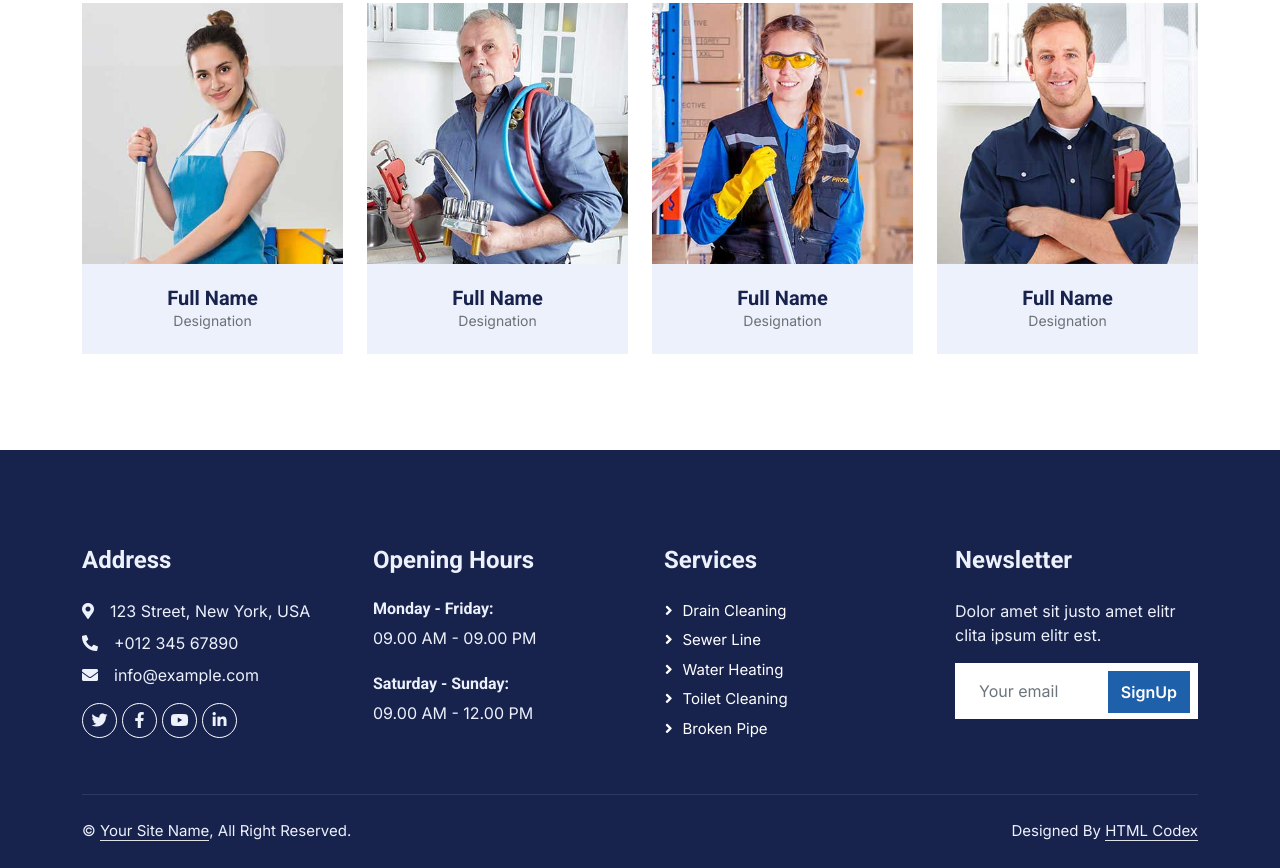
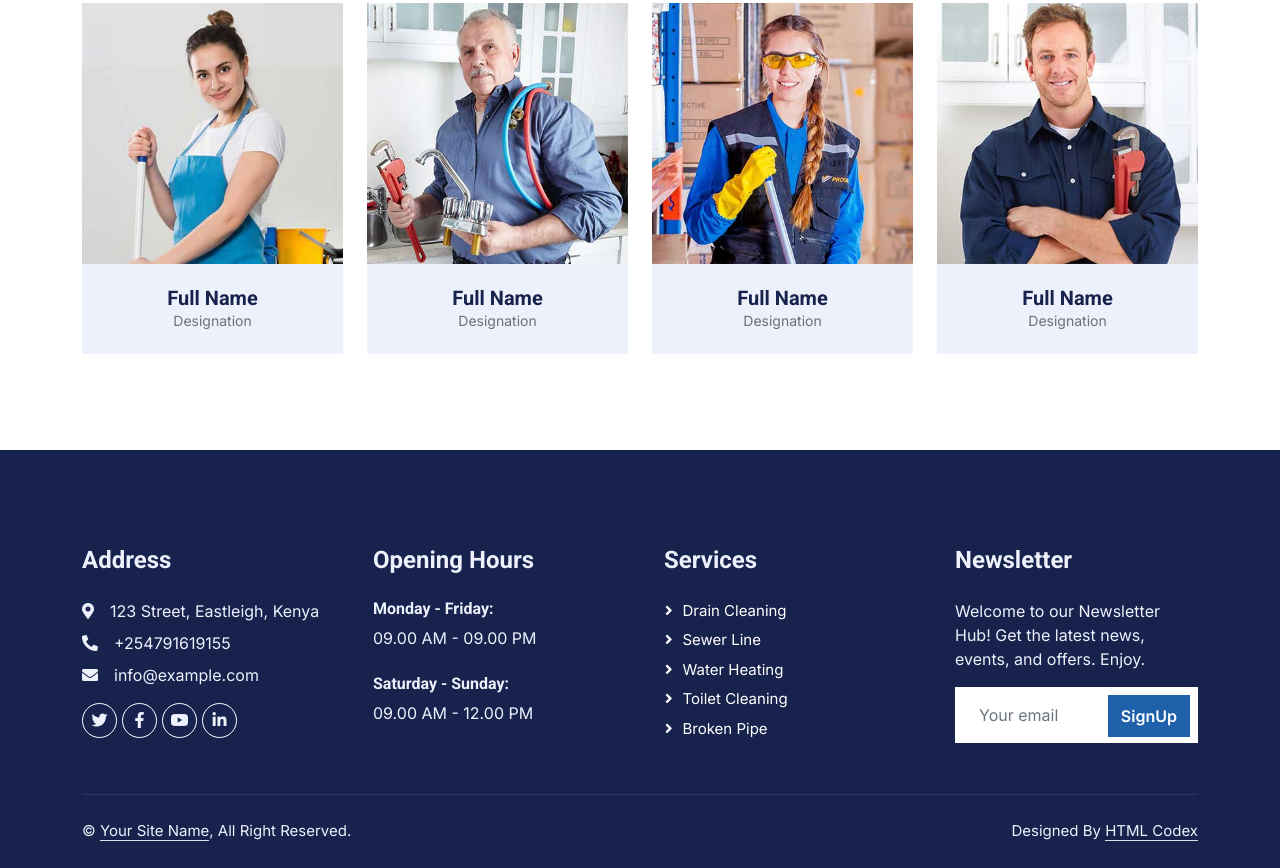
Before and after one commit to McOwino20/plumber-service-website-main, a plain HTML site: page team.html in a window 1280 px wide. Shown: the part 1069-1937 px from the top of the page. Drawn offline with nearby package versions, Linux system fonts and the light colour scheme.

Commit message:
Update team.html

```diff
--- a/team.html
+++ b/team.html
@@ -3,7 +3,7 @@
 
 <head>
     <meta charset="utf-8">
-    <title>Plumberz - Free Plumbing Website Template</title>
+    <title>Plumberz -Plumbing Website</title>
     <meta content="width=device-width, initial-scale=1.0" name="viewport">
     <meta content="" name="keywords">
     <meta content="" name="description">
@@ -102,7 +102,7 @@
                     </div>
                     <div class="ms-3">
                         <p class="mb-1 text-white">Emergency 24/7</p>
-                        <h5 class="m-0 text-secondary">+012 345 6789</h5>
+                        <h5 class="m-0 text-secondary">+254791619155</h5>
                     </div>
                 </div>
             </div>
@@ -291,8 +291,8 @@
             <div class="row g-5">
                 <div class="col-lg-3 col-md-6">
                     <h4 class="text-light mb-4">Address</h4>
-                    <p class="mb-2"><i class="fa fa-map-marker-alt me-3"></i>123 Street, New York, USA</p>
-                    <p class="mb-2"><i class="fa fa-phone-alt me-3"></i>+012 345 67890</p>
+                    <p class="mb-2"><i class="fa fa-map-marker-alt me-3"></i>123 Street, Eastleigh, Kenya</p>
+                    <p class="mb-2"><i class="fa fa-phone-alt me-3"></i>+254791619155</p>
                     <p class="mb-2"><i class="fa fa-envelope me-3"></i>info@example.com</p>
                     <div class="d-flex pt-2">
                         <a class="btn btn-outline-light btn-social" href=""><i class="fab fa-twitter"></i></a>
@@ -318,7 +318,7 @@
                 </div>
                 <div class="col-lg-3 col-md-6">
                     <h4 class="text-light mb-4">Newsletter</h4>
-                    <p>Dolor amet sit justo amet elitr clita ipsum elitr est.</p>
+                    <p>Welcome to our Newsletter Hub! Get the latest news, events, and offers. Enjoy.</p>
                     <div class="position-relative mx-auto" style="max-width: 400px;">
                         <input class="form-control border-0 w-100 py-3 ps-4 pe-5" type="text" placeholder="Your email">
                         <button type="button" class="btn btn-primary py-2 position-absolute top-0 end-0 mt-2 me-2">SignUp</button>
```
